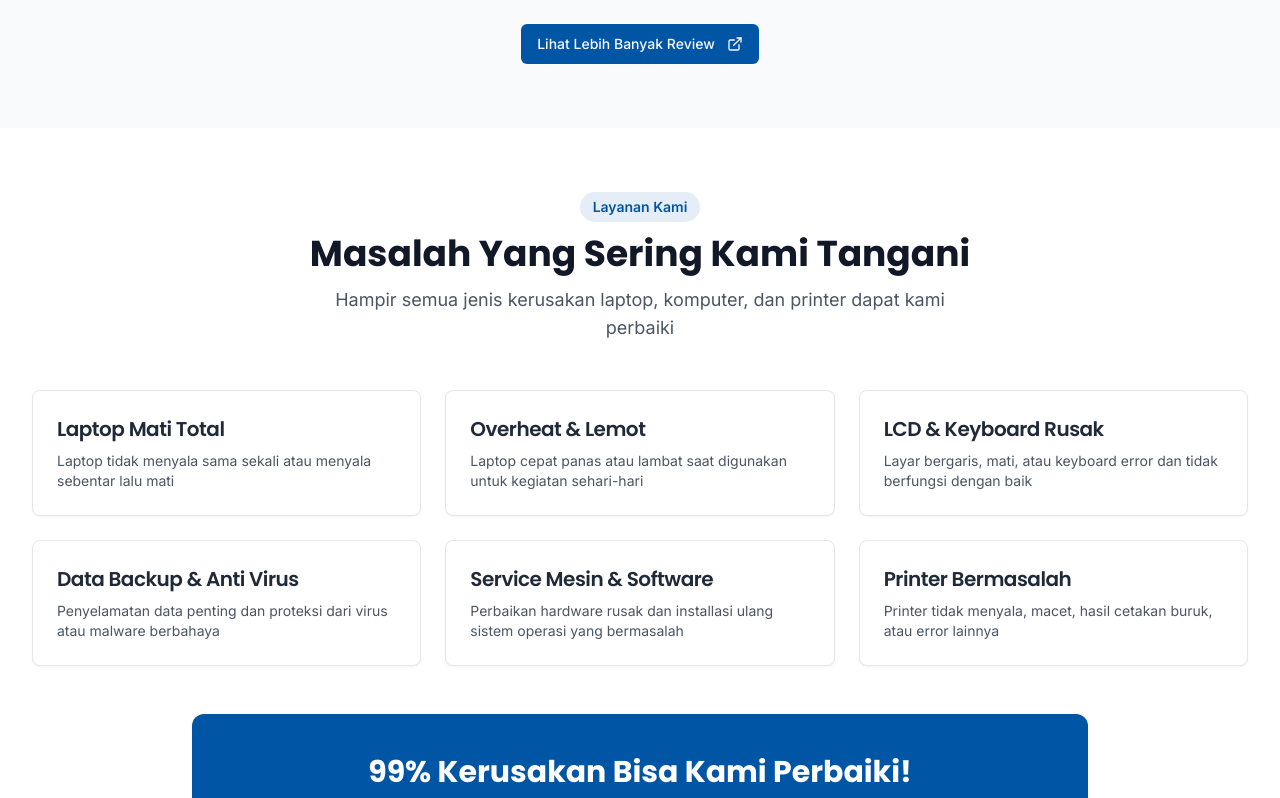
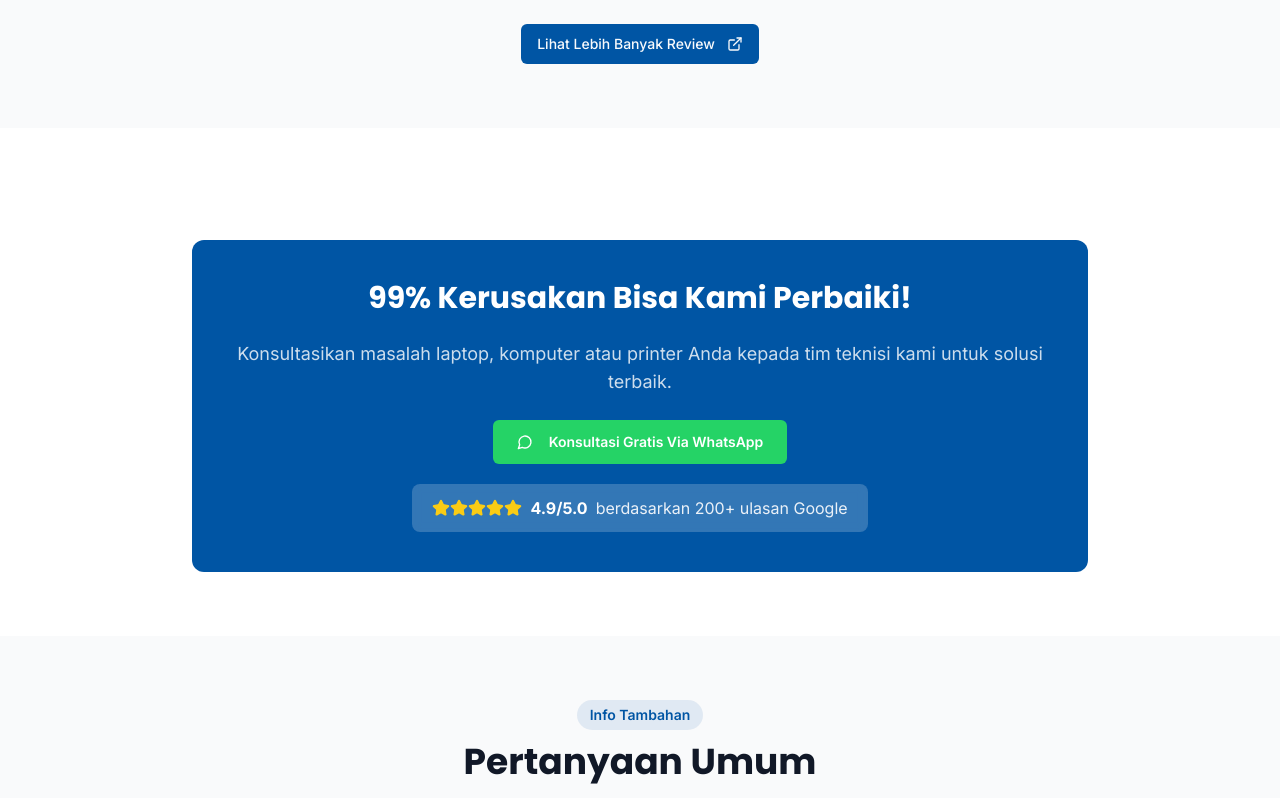
Before and after one commit to yogabayusavira/Centra-titiran-bandung, a React (Vite) app: page / in a window 1280 px wide. Shown: the part 2380-3178 px from the top of the page. Built offline with nearby package versions, Linux system fonts and the light colour scheme.

Commit message:
Visual edit in Lovable
Edited UI in Lovable

```diff
--- a/src/components/CommonIssues.tsx
+++ b/src/components/CommonIssues.tsx
@@ -1,69 +1,34 @@
-
 import React from "react";
 import { Badge } from "@/components/ui/badge";
 import { Card, CardContent, CardDescription, CardHeader, CardTitle } from "@/components/ui/card";
 import { Button } from "@/components/ui/button";
 import { MessageCircle, Star } from "lucide-react";
+const CommonIssues = () => {
+  const issues = [{
+    title: "Laptop Mati Total",
+    description: "Laptop tidak menyala sama sekali atau menyala sebentar lalu mati"
+  }, {
+    title: "Overheat & Lemot",
+    description: "Laptop cepat panas atau lambat saat digunakan untuk kegiatan sehari-hari"
+  }, {
+    title: "LCD & Keyboard Rusak",
+    description: "Layar bergaris, mati, atau keyboard error dan tidak berfungsi dengan baik"
+  }, {
+    title: "Data Backup & Anti Virus",
+    description: "Penyelamatan data penting dan proteksi dari virus atau malware berbahaya"
+  }, {
+    title: "Service Mesin & Software",
+    description: "Perbaikan hardware rusak dan installasi ulang sistem operasi yang bermasalah"
+  }, {
+    title: "Printer Bermasalah",
+    description: "Printer tidak menyala, macet, hasil cetakan buruk, atau error lainnya"
+  }];
+  const whatsappLink = "https://wa.me/6287812001104?text=Halo%20Centra%20Computer%20Titiran%2C%20saya%20dari%20landing%20page%20ingin%20konsultasi";
+  return <section id="issues" className="section-padding bg-white">
+      <div className="container-custom">
 
-const CommonIssues = () => {
-  const issues = [
-    {
-      title: "Laptop Mati Total",
-      description: "Laptop tidak menyala sama sekali atau menyala sebentar lalu mati",
-    },
-    {
-      title: "Overheat & Lemot",
-      description: "Laptop cepat panas atau lambat saat digunakan untuk kegiatan sehari-hari",
-    },
-    {
-      title: "LCD & Keyboard Rusak",
-      description: "Layar bergaris, mati, atau keyboard error dan tidak berfungsi dengan baik",
-    },
-    {
-      title: "Data Backup & Anti Virus",
-      description: "Penyelamatan data penting dan proteksi dari virus atau malware berbahaya",
-    },
-    {
-      title: "Service Mesin & Software",
-      description: "Perbaikan hardware rusak dan installasi ulang sistem operasi yang bermasalah",
-    },
-    {
-      title: "Printer Bermasalah",
-      description: "Printer tidak menyala, macet, hasil cetakan buruk, atau error lainnya",
-    }
-  ];
 
-  const whatsappLink = "https://wa.me/6287812001104?text=Halo%20Centra%20Computer%20Titiran%2C%20saya%20dari%20landing%20page%20ingin%20konsultasi";
 
-  return (
-    <section id="issues" className="section-padding bg-white">
-      <div className="container-custom">
-        <div className="text-center mb-12">
-          <Badge className="mb-3 bg-centra-blue/10 text-centra-blue hover:bg-centra-blue/20 text-sm py-1 px-3">
-            Layanan Kami
-          </Badge>
-          <h2 className="text-3xl md:text-4xl font-bold text-gray-900">
-            Masalah Yang Sering Kami Tangani
-          </h2>
-          <p className="text-lg text-gray-600 mt-3 max-w-2xl mx-auto">
-            Hampir semua jenis kerusakan laptop, komputer, dan printer dapat kami perbaiki
-          </p>
-        </div>
-
-        <div className="grid grid-cols-1 sm:grid-cols-2 lg:grid-cols-3 gap-6">
-          {issues.map((issue, index) => (
-            <Card key={index} className="border border-gray-200 hover:shadow-md transition-shadow">
-              <CardHeader className="pb-2">
-                <CardTitle className="text-xl text-gray-800">{issue.title}</CardTitle>
-              </CardHeader>
-              <CardContent>
-                <CardDescription className="text-gray-600">
-                  {issue.description}
-                </CardDescription>
-              </CardContent>
-            </Card>
-          ))}
-        </div>
 
         <div className="mt-12 text-center">
           <div className="bg-centra-blue rounded-xl p-6 md:p-10 text-white max-w-4xl mx-auto">
@@ -73,11 +38,7 @@ const CommonIssues = () => {
             <p className="text-white/80 mb-6 text-lg">
               Konsultasikan masalah laptop, komputer atau printer Anda kepada tim teknisi kami untuk solusi terbaik.
             </p>
-            <Button
-              size="lg"
-              className="bg-whatsapp-green hover:bg-whatsapp-green/90 text-white font-semibold px-6 py-2 w-auto"
-              onClick={() => window.open(whatsappLink, "_blank")}
-            >
+            <Button size="lg" className="bg-whatsapp-green hover:bg-whatsapp-green/90 text-white font-semibold px-6 py-2 w-auto" onClick={() => window.open(whatsappLink, "_blank")}>
               <MessageCircle className="mr-2" size={22} />
               Konsultasi Gratis Via WhatsApp
             </Button>
@@ -95,8 +56,6 @@ const CommonIssues = () => {
           </div>
         </div>
       </div>
-    </section>
-  );
+    </section>;
 };
-
 export default CommonIssues;
```
